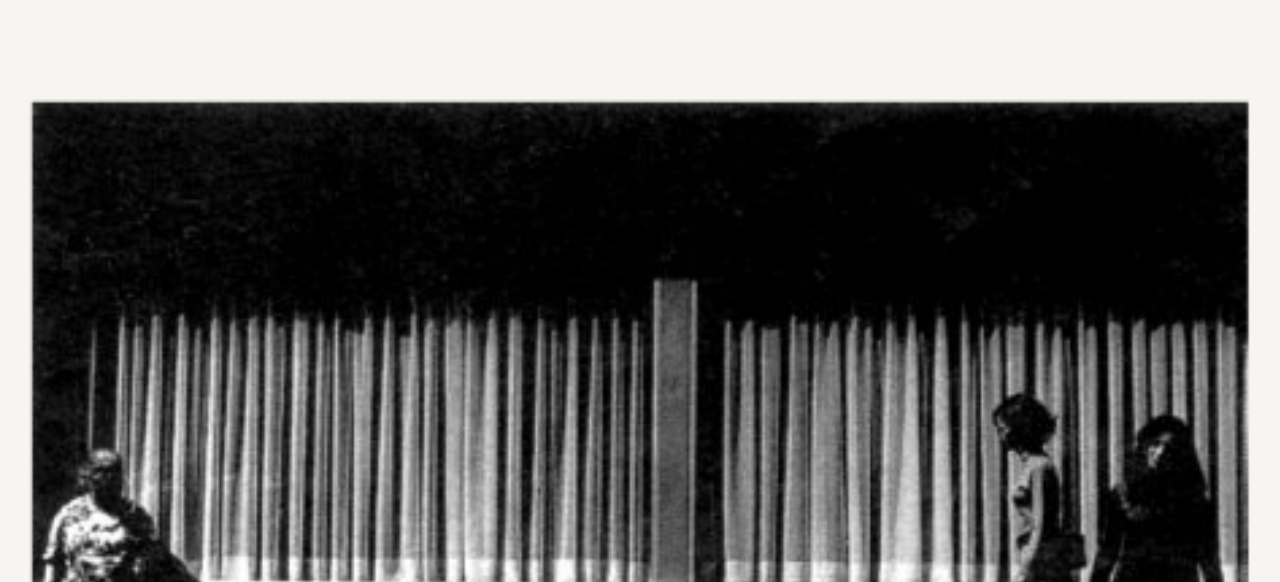
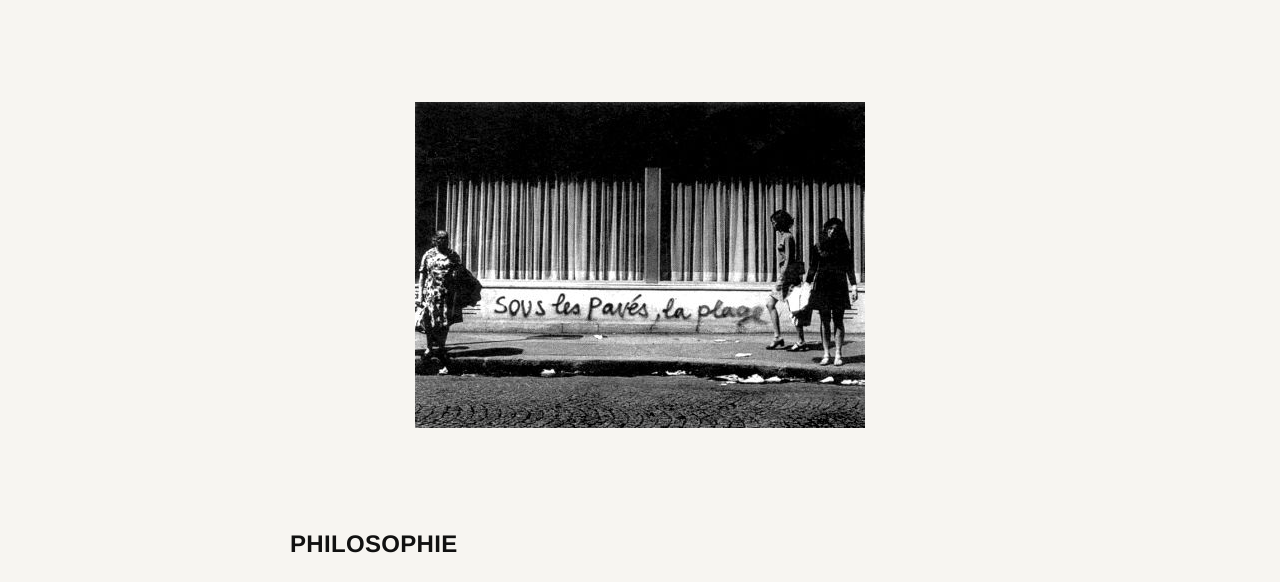
Before and after one commit to kdashxiii00-coder/kifkif, a plain HTML site: page kifkif/index.html in a window 1280 px wide. Shown: the part 185-767 px from the top of the page. Drawn offline with Linux system fonts and the light colour scheme.

Commit message:
Update style.css

```diff
--- a/kifkif/style.css
+++ b/kifkif/style.css
@@ -30,29 +30,28 @@ body {
   margin: 0;
 }
 
-/* Xóa .subtext vì không còn dùng */
-
 .gallery {
   display: grid;
   grid-template-columns: repeat(auto-fit, minmax(300px, 1fr));
   gap: 10px;
   padding: 2rem;
+  /* THAY ĐỔI 1: Thêm dòng này để căn giữa tấm ảnh duy nhất */
+  justify-items: center;
 }
 
 .gallery img {
-  width: 100%;
-  height: auto; /* Sửa lỗi cắt ảnh */
+  /* THAY ĐỔI 2: Sửa 'width: 100%' thành 'max-width: 100%' */
+  max-width: 100%; /* Giúp ảnh co lại nếu màn hình hẹp */
+  height: auto;     /* Giữ đúng tỷ lệ */
+  /* Bỏ 'width: 100%' sẽ ngăn ảnh bị kéo giãn to hơn kích thước gốc */
 }
 
 .about {
   max-width: 700px;
   margin: 4rem auto;
-  /* THAY ĐỔI 4 (CSS): Canh lề trái cho toàn bộ khối này */
   text-align: left;
   line-height: 1.7;
 }
-
-/* Xóa .sub-philosophy và .about h2 vì không cần căn lề riêng nữa */
 
 .footer {
   text-align: center;
```
